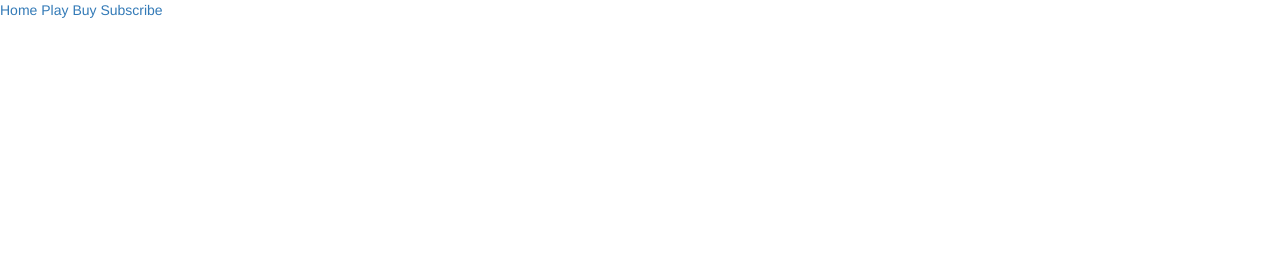
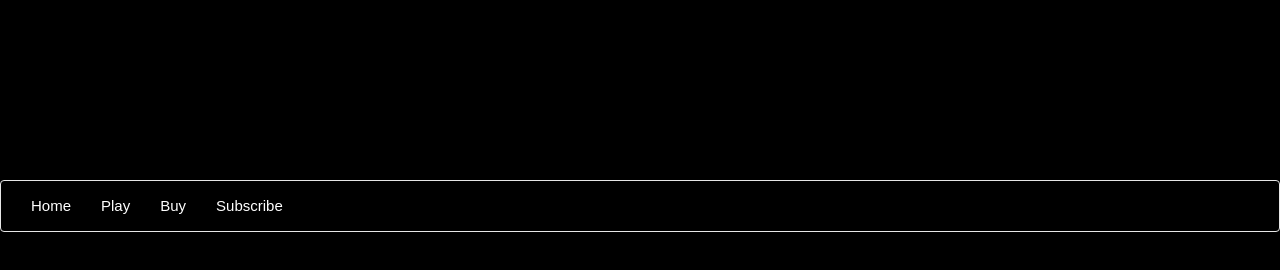
Before and after one commit to ethanwoods3six/dead-noise-fm-project-one, a website: page index.html in a window 1280 px wide. Drawn offline with nearby package versions, Linux system fonts and the light colour scheme; some packages are replaced by stand-ins of ours; a web font is replaced by a local one.

Commit message:
navbar switch to bootstrap and add image

```diff
--- a/index.html
+++ b/index.html
@@ -8,30 +8,33 @@
 
 		<link rel="stylesheet" href="bower_components/bootstrap/dist/css/bootstrap.css">
 		<link rel="stylesheet" href="bower_components/bootstrap/dist/css/bootstrap.min.css">
-		<link href="css/normalize.css" rel="stylesheet" type="text/css">
+		<link href="css/home-style.css" rel="stylesheet" type="text/css">
 
 	</head>
 	<body>
 		<div class="flexparent">
 			<div class="topimage"></div>
-				<div class="navwrapper">
-					<div class="navbar-2 w-nav" data-animation="default" data-collapse="small" data-duration="400">
-						<div class="container-8 w-container">
-							<nav class="nav-menu w-clearfix w-nav-menu" role="navigation">
-								<a class="nav-link-2 w-nav-link" href="#">Home</a>
-								<a class="nav-link-3 w-nav-link" href="#">Play</a>
-								<a class="nav-link-4 w-nav-link" href="#">Buy</a>
-								<a class="nav-link-5 w-nav-link" href="#">Subscribe</a>
-							</nav>
-						<div class="navmenutoggle w-hidden-main w-hidden-medium w-nav-button">
-							<div class="icon w-icon-nav-menu"></div>
-						</div>
+			<div class="container-fullwidth">
+				<nav class="navbar navbar-default" role="navigation">
+					<div class="navbar-header">
+						<button type="button" class="navbar-toggle collapsed" data-toggle="collapse" data-target=".navbar-collapse">
+							<span class="sr-only">Toggle navigation</span>
+							<span class="icon-bar"></span>
+      				<span class="icon-bar"></span>
+      				<span class="icon-bar"></span>
+    				</button>
+					<div class="navbar-collapse collapse">
+						<ul class="nav navbar-nav navbar-right">
+      				<li><a class="nav-link w-nav-link" href="#">Home</a></li>
+							<li><a class="nav-link w-nav-link" href="#">Play</a></li>
+							<li><a class="nav-link w-nav-link" href="#">Buy</a></li>
+							<li><a class="nav-link w-nav-link" href="#">Subscribe</a></li>
+    				</ul>
 					</div>
 				</div>
-			</div>
+			</nav>
 		</div>
-
-
+	</div>
 
 		<script src="bower_components/jquery/dist/jquery.min.js"></script>
 		<script src="bower_components/bootstrap/dist/js/bootstrap.min.js"></script>
```
